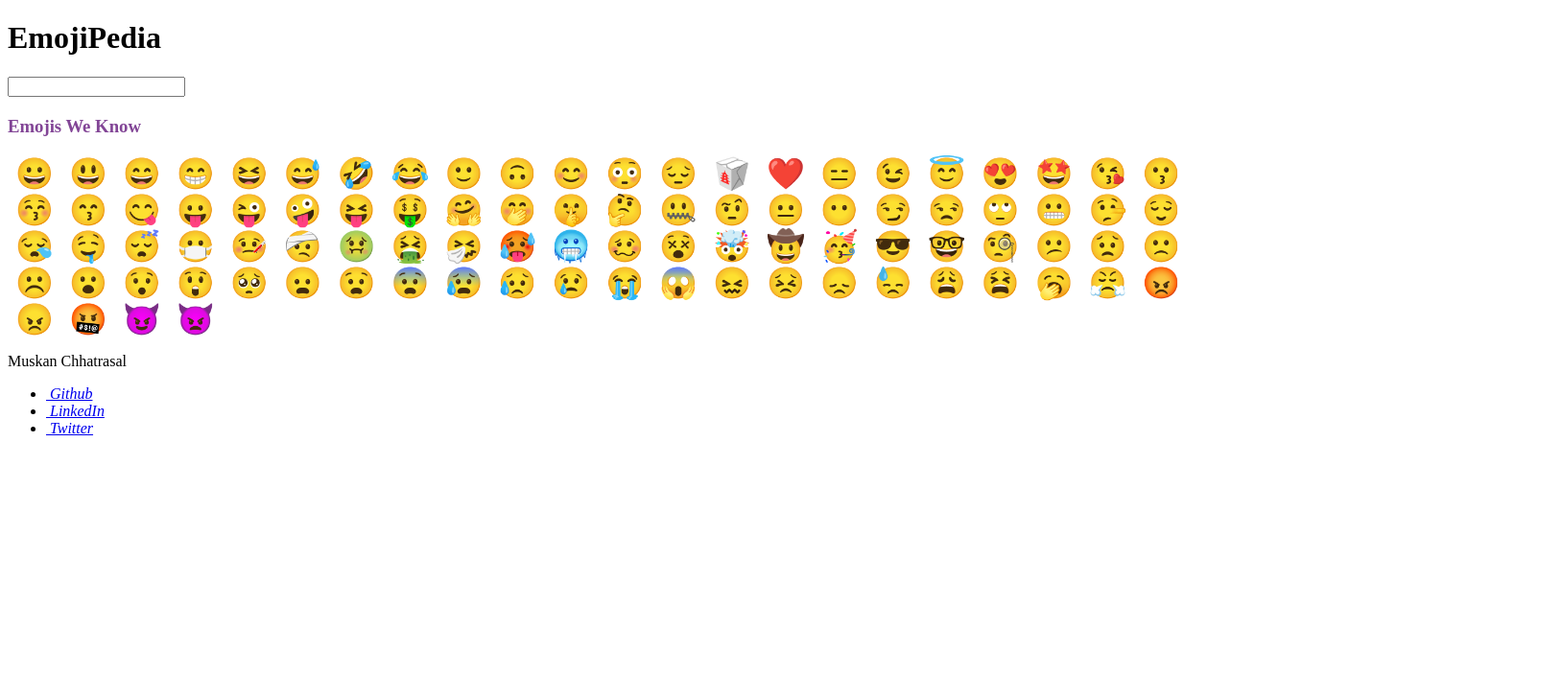
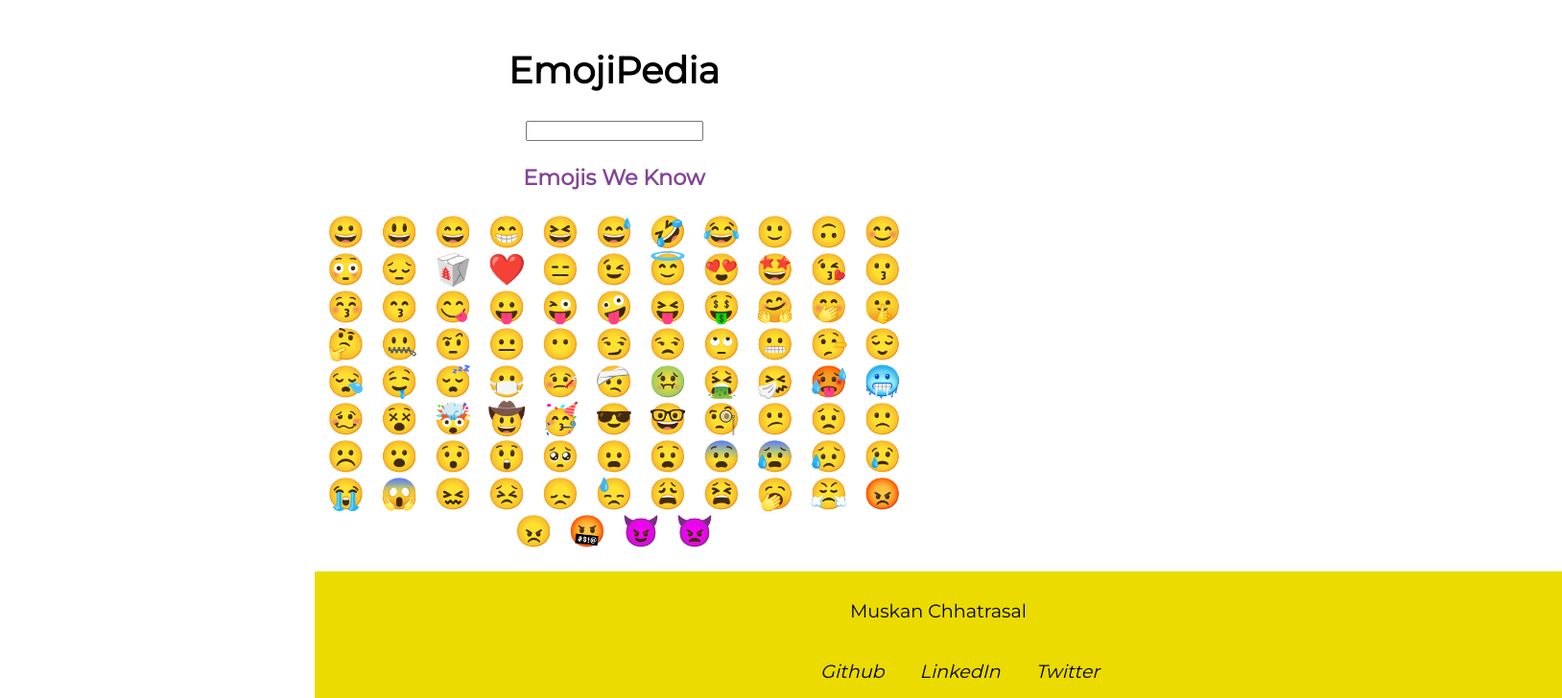
Before and after one commit to MuskanChhatrasal/EmojiPedia, a React (Create React App) app: page / in a window 1280 px wide. Shown: the top 728 px of the page at 96% size, 1628 px wide, since content can reach past the window. Built offline with nearby package versions, Linux system fonts and the light colour scheme.

Commit message:
Update styles.css

```diff
--- a/src/styles.css
+++ b/src/styles.css
@@ -1,4 +1,4 @@
-/* @import url('https://fonts.googleapis.com/css2?family=Montserrat&display=swap');
+@import url('https://fonts.googleapis.com/css2?family=Montserrat&display=swap');
 
 .App {
     font-family: 'Montserrat', sans-serif;
@@ -32,6 +32,3 @@
   color: black;
   text-decoration: none;
 }
-
-
- */
```
